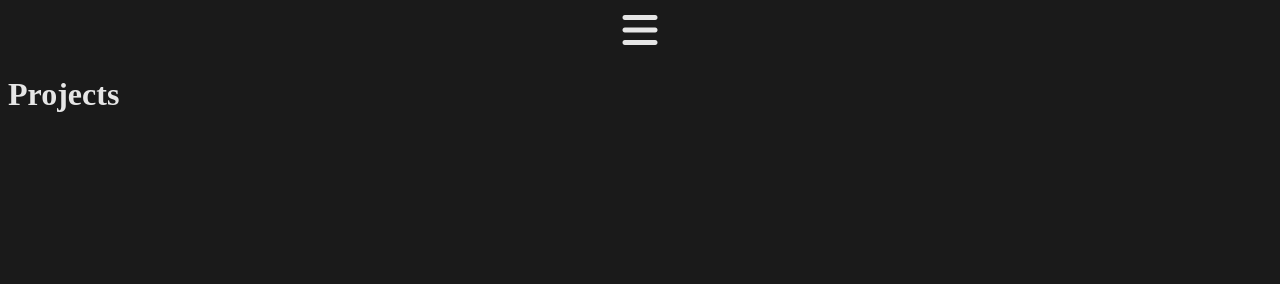
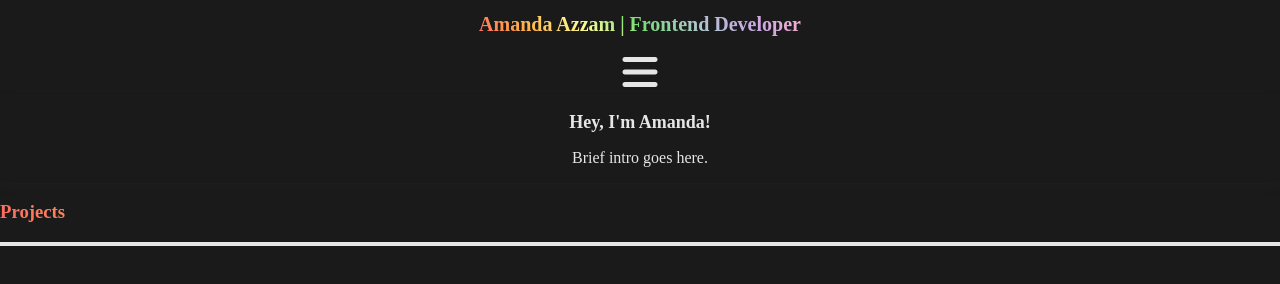
Before and after one commit to asazzam/portfolio, a plain HTML site: page index.html in a window 1280 px wide. Drawn offline with Linux system fonts and the light colour scheme.

Commit message:
Add rainbow gradient to headings

```diff
--- a/index.html
+++ b/index.html
@@ -12,6 +12,7 @@
   </head>
   <body>
     <header>
+      <h1 class="gradient-text">Amanda Azzam | Frontend Developer</h1>
       <div class="hamburger-menu">
         <i class="fa-solid fa-bars"></i>
       </div>
@@ -24,11 +25,18 @@
         <a href="#">About</a>
         <a href="#">Contact</a>
       </div>
+
+      <div class="header-greeting">
+        <h2>Hey, I'm Amanda!</h2>
+        <p>Brief intro goes here.</p>
+      </div>
     </header>
 
     <main>
       <div class="projects-container" id="projects">
-        <div><h1>Projects</h1></div>
+        <div><h3 class="gradient-text">Projects</h3></div>
+
+        <div class="project-card"></div>
       </div>
     </main>
 
--- a/style.css
+++ b/style.css
@@ -1,6 +1,16 @@
 body {
+  margin: 0;
   background-color: #1a1a1a;
   color: #e6e6e6;
+}
+
+h1 {
+  font-size: 20px;
+  text-align: center;
+}
+
+h2 {
+  font-size: 18px;
 }
 
 header {
@@ -9,6 +19,24 @@ header {
   align-items: center;
 }
 
+.gradient-text {
+  background: linear-gradient(
+    45deg,
+    #ff6961,
+    #ffb347,
+    #fdfd96,
+    #77dd77,
+    #aec6cf,
+    #cba6e6,
+    #fcb1c8
+  );
+  -webkit-background-clip: text;
+  -webkit-text-fill-color: transparent;
+  background-clip: text;
+  text-fill-color: transparent;
+}
+
+/* Navigation Menu */
 .hamburger-menu {
   cursor: pointer;
   font-size: 2.5rem;
@@ -16,6 +44,7 @@ header {
 
 .nav-menu {
   background-color: #414141;
+  opacity: 98%;
   width: 100%;
   display: none;
   flex-direction: column;
@@ -26,6 +55,7 @@ header {
   right: 0;
   bottom: 0;
   padding-top: 60px;
+  transition: background-color 0.3s ease;
 }
 
 .nav-menu i {
@@ -56,6 +86,7 @@ header {
     #fcb1c8
   );
   color: #1a1a1a;
+  border: 2px solid rgba(0, 0, 0, 0.7);
   border-radius: 15px;
   padding: 0 15px;
   background-size: 400%;
@@ -77,3 +108,13 @@ header {
 .nav-menu.active {
   display: flex;
 }
+
+.header-greeting {
+  text-align: center;
+  width: 100%;
+  box-shadow: 0 3px 9px rgba(45, 40, 40, 0.3);
+}
+
+.project-card {
+  border: 2px solid;
+}
```
